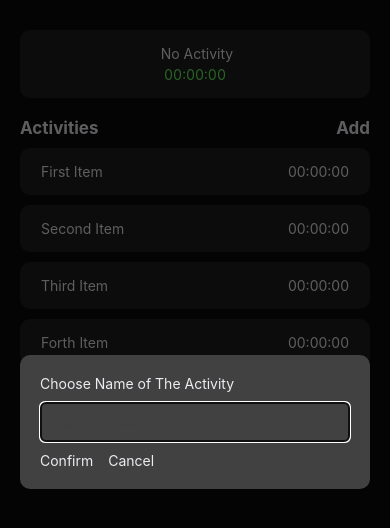
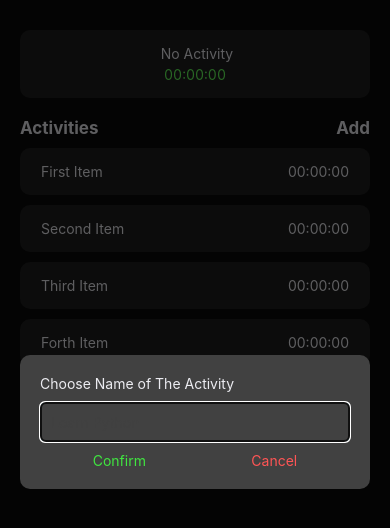
Before and after one commit to indraworks/rn-expo-note-filip, a React Native app: screen / in a window 390 px wide. Shown: the top 528 px of the page. Built offline with nearby package versions, Linux system fonts and the light colour scheme.

Commit message:
flow-button

```diff
--- a/src/components/activity/ItemCreate.js
+++ b/src/components/activity/ItemCreate.js
@@ -1,6 +1,6 @@
 import { TextInput, StyleSheet, Pressable } from "react-native";
 import { COLORS } from "../../variables/styles";
-import { FlowModal, FlowText, FlowRow } from "../overrides";
+import { FlowModal, FlowText, FlowRow, FlowButton } from "../overrides";
 
 export const ItemCreate = () => {
   const cancel = () => {
@@ -22,13 +22,8 @@ export const ItemCreate = () => {
         placeholderTextColor={COLORS.semiDarkGray}
       />
       <FlowRow style={styles.space}>
-        <Pressable onPress={confirm}>
-          <FlowText>Confirm</FlowText>
-        </Pressable>
-
-        <Pressable onPress={cancel} style={{ marginLeft: 15 }}>
-          <FlowText>Cancel</FlowText>
-        </Pressable>
+        <FlowButton ghost type="primary" text={"Confirm"} onPress={confirm} />
+        <FlowButton ghost type="danger" text={"Cancel"} onPress={cancel} />
       </FlowRow>
     </FlowModal>
   );
@@ -45,13 +40,14 @@ const styles = StyleSheet.create({
     marginVertical: 10,
   },
   space: {
-    display: "flex",
-    flexDirection: "row",
-    alignItems: "center",
+    justifyContent: "space-around",
   },
 });
 /*
 Pada Item Create kita buat  input dalam modal dan tombol confirm dan yes dibawahnya
-
+ nah utk button kita akan buat re-usable button yg mana bisa di pakai di berbagai tempat
+ compooentn2 lain yg mmbuuthkan yg diatas kita pakai presable dan presable ini
+ masuk di compoentn re-usable button  yg mana berupa functuon berupa props2 yg nnti dimasukan
+ property2 button tsb ktika dipanggil dan style sesuai kebutuhannya
 
 */
--- /dev/null
+++ b/src/components/overrides/Button.js
@@ -0,0 +1,44 @@
+import React from "react";
+import { Pressable, Text } from "react-native";
+import { COLORS } from "../../variables/styles";
+
+//kita buat colir utk type yg akan masuk sbgai warna2
+//"primary" = biru
+//"danger" =  merah
+//"warning"= orange
+//utk masukan ...rest itu sisanya yg lain,
+// atau mewakili kalaj ada fucntion atau param /variable yg masuk!
+
+export const FlowButton = ({ text, ghost, type, ...rest }) => {
+  const color =
+    type === "primary"
+      ? COLORS.normalGreen
+      : type === "danger"
+      ? COLORS.brightRed
+      : type === "warning"
+      ? COLORS.brightYellow
+      : COLORS.brightBlue;
+
+  const isGhost = ghost || false;
+
+  const buttonStyle = isGhost
+    ? { backgroundColor: "transparent" }
+    : {
+        backgroundColor: color,
+        padding: 10,
+        borderRadius: 5,
+      };
+
+  const textStyle = isGhost
+    ? //jamgan taruh color aja karena color adalah ibjec jadi harus {color} bukan color  aja!
+      { color }
+    : {
+        color: COLORS.white,
+      };
+
+  return (
+    <Pressable {...rest} style={{ ...buttonStyle, userSelect: "none" }}>
+      <Text style={{ ...textStyle }}>{text}</Text>
+    </Pressable>
+  );
+};
--- a/src/components/overrides/index.js
+++ b/src/components/overrides/index.js
@@ -2,3 +2,4 @@ export { FlowText } from "./Text";
 export { FlowHighLightView } from "./HighLightView";
 export { FlowRow } from "./Row";
 export { FlowModal } from "./Modal";
+export { FlowButton } from "./Button";
```
